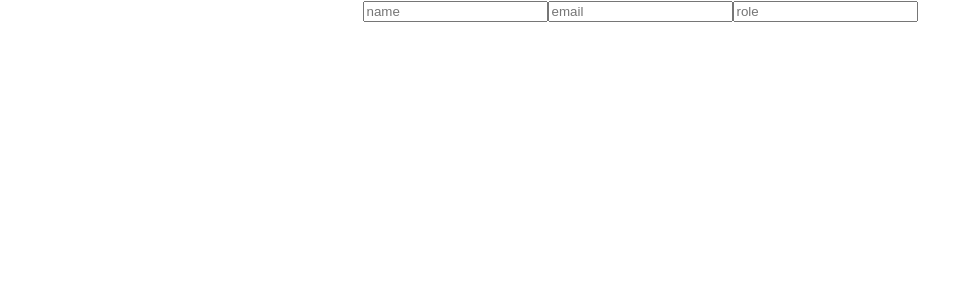
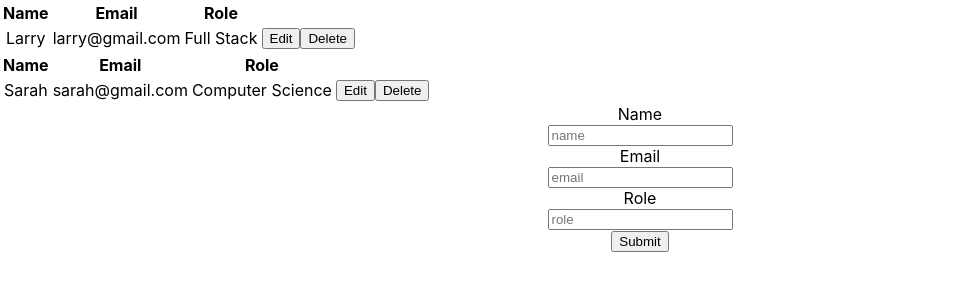
Before and after one commit to patpalmerston/S2W3-Tutorials, a React (Create React App) app in the folder team-builder/: page / in a window 1280 px wide. Shown: the top 300 px of the page, without its empty margins (0-977 px from the left). Built offline with nearby package versions, Linux system fonts and the light colour scheme; the HTML template or start-up script is replaced by a standard one.

Commit message:
displaying but workin on editing

```diff
--- a/team-builder/src/App.js
+++ b/team-builder/src/App.js
@@ -1,10 +1,11 @@
 import React, { useState } from 'react';
 import Form from './components/Form';
+import Member from './components/Member';
 
 import './App.css';
 
 function App() {
-	const [member, setMember] = useState([
+	const [members, setMembers] = useState([
 		{
 			name: 'Larry',
 			email: 'larry@gmail.com',
@@ -17,9 +18,17 @@ function App() {
 		}
 	]);
 
+
 	return (
 		<div className='App'>
-			<Form member={member} setMember={setMember} />
+			{members.map((member, index) => (
+				<Member
+					member={member}
+					index={index}
+					key={index}
+				/>
+			))}
+			<Form members={members} setMembers={setMembers}/>
 		</div>
 	);
 }
--- a/team-builder/src/components/Form.js
+++ b/team-builder/src/components/Form.js
@@ -1,35 +1,60 @@
 import React from 'react';
+import useForm from './useForm';
 
-function Form({member}) {
+
+const Form = (props) => {
+  console.log('form', props)
+
+  const { values, handleChange, handleSubmit} = useForm(logForm);
+
+  function logForm() {
+    console.log(values)
+    props.setMembers([...props.members, values])
+  }
+
+  console.log('values', values)
+
 	return (
 		<div className='form'>
-			<form>
-				<label>
+			<form onSubmit={handleSubmit}>
+				<label>Name</label>
+        <div>
           <input
-            type='text'
+            className='input'
+            type='name'
             name='name'
-            value={member.name}
+
             placeholder='name'
+            onChange={handleChange}
           />
-				</label>
+        </div>
 
-				<label>
+
+				<label>Email</label>
+        <div>
           <input
-            type='text'
+            className='input'
+            type='email'
             name='email'
-            value={member.email}
+
             placeholder='email'
+            onChange={handleChange}
           />
-				</label>
+        </div>
 
-				<label>
+
+				<label>Role</label>
+        <div>
           <input
-            type='text'
+            className='input'
+            type='role'
             name='role'
-            value={member.role}
+
             placeholder='role'
+            onChange={handleChange}
           />
-				</label>
+        </div>
+        <button>Submit</button>
 			</form>
 		</div>
 	);
--- /dev/null
+++ b/team-builder/src/components/Member.js
@@ -0,0 +1,31 @@
+import React from 'react';
+
+function Member(props) {
+	console.log('Member', props)
+	return (
+		<div className='memberList'>
+			<table>
+				<thead>
+					<tr>
+						<th>Name</th>
+						<th>Email</th>
+						<th>Role</th>
+					</tr>
+				</thead>
+				<tbody>
+					<tr>
+						<td>{props.member.name}</td>
+						<td>{props.member.email}</td>
+						<td>{props.member.role}</td>
+						<td>
+							<button className="button muted-button">Edit</button>
+							<button className="button muted-button">Delete</button>
+						</td>
+					</tr>
+				</tbody>
+			</table>
+		</div>
+	);
+}
+
+export default Member;
--- /dev/null
+++ b/team-builder/src/components/useForm.js
@@ -0,0 +1,25 @@
+import { useState } from 'react';
+
+const useForm = (callback) => {
+
+  const [values, setValues] = useState({})
+
+  const handleSubmit = (event) => {
+    if (event) event.preventDefault();
+      callback(values);
+      setValues('');
+  };
+
+  const handleChange = (event) => {
+    event.persist();
+    setValues(values => ({...values, [event.target.name]: event.target.value}))
+  }
+
+  return {
+    handleChange,
+    handleSubmit,
+    values
+  }
+}
+
+export default useForm;
```
Also changed, not shown: team-builder/src/components/MemberCard.js (deleted, +0 -12 lines), team-builder/src/components/MemberList.js (deleted, +0 -12 lines).
